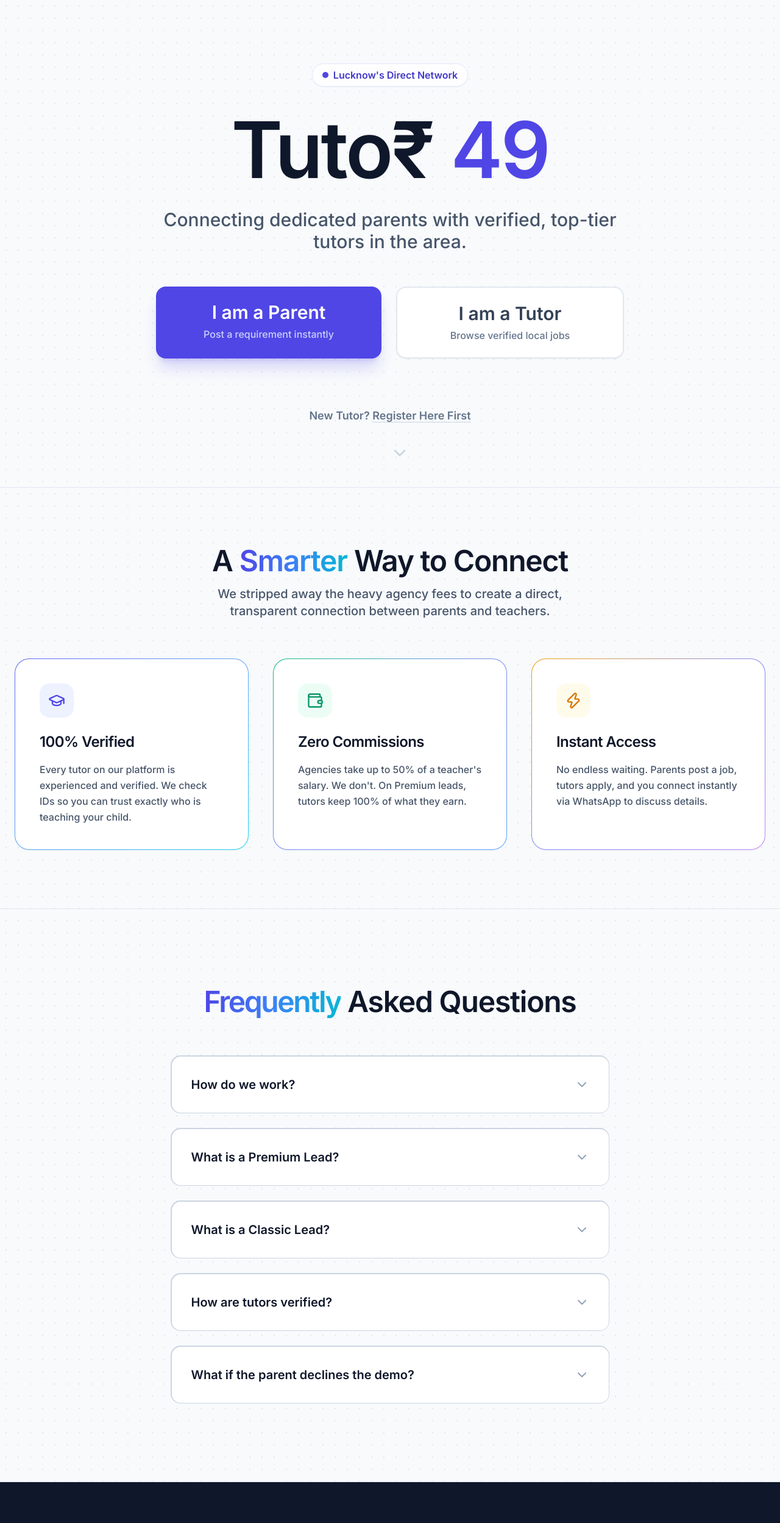
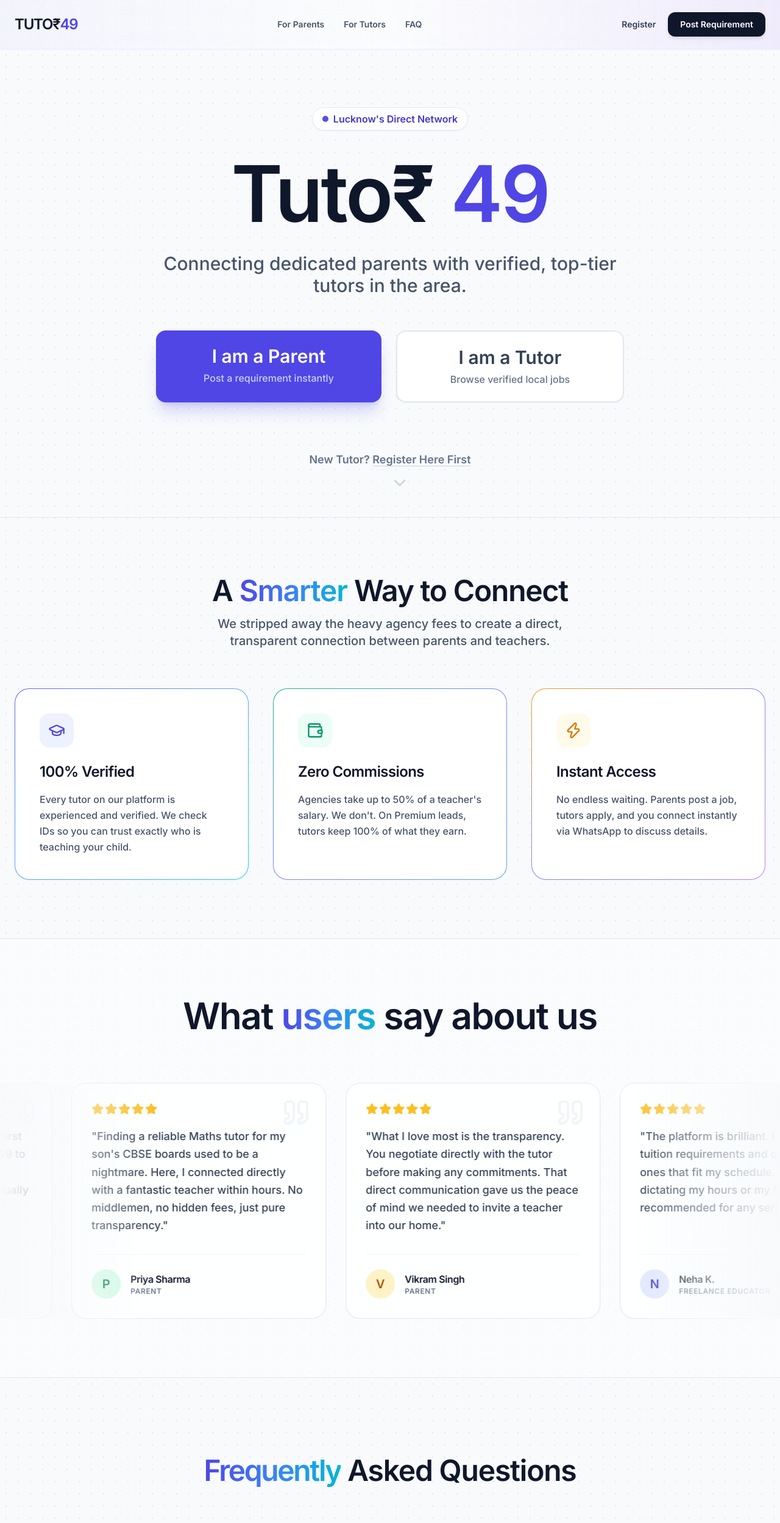
Before and after one commit to Amaan225/Luminous-Classes-Frontend, a React (Vite) app: page / in a window 1280 px wide. Shown: the top 2498 px of the page at 61% size. Built offline with nearby package versions, Linux system fonts and the light colour scheme; a web font is replaced by a local one.

Commit message:
text update

```diff
--- a/src/pages/LandingPage.jsx
+++ b/src/pages/LandingPage.jsx
@@ -1,9 +1,62 @@
 import React, { useState } from 'react';
 import { Link } from 'react-router-dom';
-import { GraduationCap, Wallet, Zap, ChevronDown } from 'lucide-react';
+import { GraduationCap, Wallet, Zap, ChevronDown, Star, Quote, Menu, X } from 'lucide-react';
 
 function LandingPage() {
   const [openFaqIndex, setOpenFaqIndex] = useState(null);
+  const [isMobileMenuOpen, setIsMobileMenuOpen] = useState(false);
+
+  // --- NEW: Smooth Scroll Function ---
+  const scrollToFaq = (e) => {
+    e.preventDefault();
+    const element = document.getElementById('faq');
+    if (element) {
+      element.scrollIntoView({ behavior: 'smooth' });
+    }
+  };
+
+ const testimonials = [
+    {
+      quote: "Agencies used to take 50% of my first month's salary. Here, I paid a flat ₹49 to unlock the lead and kept the entire ₹5,000 tuition fee. This platform actually respects a teacher's hard work.",
+      name: "Rahul Verma",
+      role: "Independent Tutor",
+      avatarBg: "bg-indigo-100 text-indigo-700",
+      initial: "R",
+      rating: 5
+    },
+    {
+      quote: "Finding a reliable Maths tutor for my son's CBSE boards used to be a nightmare. Here, I connected directly with a fantastic teacher within hours. No middlemen, no hidden fees, just pure transparency.",
+      name: "Priya Sharma",
+      role: "Parent",
+      avatarBg: "bg-emerald-100 text-emerald-700",
+      initial: "P",
+      rating: 5
+    },
+    {
+      quote: "What I love most is the transparency. You negotiate directly with the tutor before making any commitments. That direct communication gave us the peace of mind we needed to invite a teacher into our home.",
+      name: "Vikram Singh",
+      role: "Parent",
+      avatarBg: "bg-amber-100 text-amber-700",
+      initial: "V",
+      rating: 5
+    },
+    {
+      quote: "The platform is brilliant. I browse local tuition requirements and only unlock the ones that fit my schedule. No agencies dictating my hours or my fees. Highly recommended for any serious educator.",
+      name: "Neha K.",
+      role: "Freelance Educator",
+      avatarBg: "bg-indigo-100 text-indigo-700",
+      initial: "N",
+      rating: 5
+    },
+    {
+      quote: "I was struggling with physics concepts, but the tutor my parents found here explained everything so practically. The platform made it so easy to find the exact subject expertise I needed.",
+      name: "Ananya M.",
+      role: "Student",
+      avatarBg: "bg-emerald-100 text-emerald-700",
+      initial: "A",
+      rating: 4
+    }
+  ];
 
   const faqs = [
     {
@@ -32,14 +85,84 @@ function LandingPage() {
     setOpenFaqIndex(openFaqIndex === index ? null : index);
   };
 
+  const doubledTestimonials = [...testimonials, ...testimonials];
+
   return (
-    <div className="min-h-screen bg-slate-50 bg-[radial-gradient(#e5e7eb_1px,transparent_1px)] [background-size:20px_20px] text-slate-900 font-sans selection:bg-indigo-100 selection:text-indigo-900">
-      {/* INJECTED: Premium dotted background pattern on the main wrapper */}
+    <div className="min-h-screen bg-slate-50 bg-[radial-gradient(#e5e7eb_1px,transparent_1px)] [background-size:20px_20px] text-slate-900 font-sans selection:bg-indigo-100 selection:text-indigo-900 overflow-hidden relative">
+
+      <style>
+        {`
+          @keyframes infinite-scroll {
+            0% { transform: translateX(0); }
+            100% { transform: translateX(-50%); }
+          }
+          .animate-infinite-scroll {
+            animation: infinite-scroll 40s linear infinite;
+            width: max-content;
+          }
+          .animate-infinite-scroll:hover {
+            animation-play-state: paused;
+          }
+        `}
+      </style>
 
       {/* ========================================== */}
-      {/* 1. HERO SECTION (FULL SCREEN)              */}
+      {/* 0. NAVIGATION BAR (VIOLET/BLUE GLASS TINT) */}
       {/* ========================================== */}
-      <div className="relative overflow-hidden border-b border-slate-200 min-h-screen flex flex-col justify-center">
+      <nav className="fixed top-0 inset-x-0 z-[100] bg-white/40 backdrop-blur-2xl bg-gradient-to-r from-indigo-500/5 via-transparent to-violet-500/10 border-b border-indigo-100/50 shadow-sm shadow-indigo-500/5 transition-all duration-300">
+        <div className="max-w-7xl mx-auto px-6 h-20 flex items-center justify-between">
+
+          {/* Brand Logo */}
+          <Link to="/" className="text-2xl font-black tracking-tighter text-slate-900 drop-shadow-sm">
+            TUTO₹<span className="text-indigo-600">49</span>
+          </Link>
+
+          {/* Desktop Links */}
+          <div className="hidden md:flex items-center gap-8">
+            <Link to="/parent" className="text-sm font-bold text-slate-600 hover:text-indigo-600 transition-colors">For Parents</Link>
+            <Link to="/tutor" className="text-sm font-bold text-slate-600 hover:text-indigo-600 transition-colors">For Tutors</Link>
+            {/* UPDATED: Smooth Scroll Link */}
+            <a href="#faq" onClick={scrollToFaq} className="text-sm font-bold text-slate-600 hover:text-indigo-600 transition-colors cursor-pointer">FAQ</a>
+          </div>
+
+          {/* Desktop Actions */}
+          <div className="hidden md:flex items-center gap-5">
+            <Link to="/register" className="text-sm font-bold text-slate-700 hover:text-indigo-600 transition-colors">Register</Link>
+            <Link to="/parent" className="bg-slate-900 text-white px-5 py-2.5 rounded-xl text-sm font-bold shadow-md shadow-slate-900/10 hover:bg-indigo-600 hover:shadow-indigo-600/20 hover:-translate-y-0.5 transition-all">
+              Post Requirement
+            </Link>
+          </div>
+
+          {/* Mobile Menu Toggle */}
+          <button
+            className="md:hidden p-2 text-slate-600 hover:text-indigo-600 transition-colors"
+            onClick={() => setIsMobileMenuOpen(!isMobileMenuOpen)}
+          >
+            {isMobileMenuOpen ? <X className="w-6 h-6" /> : <Menu className="w-6 h-6" />}
+          </button>
+        </div>
+
+        {/* Mobile Dropdown Menu (Also Tinted) */}
+        <div className={`md:hidden absolute top-20 left-0 w-full bg-white/95 backdrop-blur-3xl border-b border-indigo-100/50 shadow-2xl transition-all duration-300 overflow-hidden ${isMobileMenuOpen ? 'max-h-96 opacity-100' : 'max-h-0 opacity-0'}`}>
+          <div className="px-6 py-8 flex flex-col gap-6">
+            <Link to="/parent" onClick={() => setIsMobileMenuOpen(false)} className="text-lg font-bold text-slate-700 hover:text-indigo-600">For Parents</Link>
+            <Link to="/tutor" onClick={() => setIsMobileMenuOpen(false)} className="text-lg font-bold text-slate-700 hover:text-indigo-600">Browse Jobs</Link>
+            <Link to="/register" onClick={() => setIsMobileMenuOpen(false)} className="text-lg font-bold text-slate-700 hover:text-indigo-600">Register as Tutor</Link>
+            {/* UPDATED: Mobile Smooth Scroll Link */}
+            <a href="#faq" onClick={(e) => { setIsMobileMenuOpen(false); scrollToFaq(e); }} className="text-lg font-bold text-slate-700 hover:text-indigo-600 cursor-pointer">FAQ</a>
+            <div className="pt-6 border-t border-indigo-100/50">
+              <Link to="/parent" onClick={() => setIsMobileMenuOpen(false)} className="w-full flex justify-center bg-indigo-600 text-white px-5 py-4 rounded-xl text-lg font-bold shadow-md">
+                Post a Requirement
+              </Link>
+            </div>
+          </div>
+        </div>
+      </nav>
+
+      {/* ========================================== */}
+      {/* 1. HERO SECTION                            */}
+      {/* ========================================== */}
+      <div className="relative overflow-hidden border-b border-slate-200 min-h-screen flex flex-col justify-center pt-24">
         <div className="absolute top-0 left-1/2 -translate-x-1/2 w-full max-w-4xl h-full bg-gradient-to-b from-indigo-50/80 to-transparent -z-10 rounded-full blur-3xl opacity-80"></div>
 
         <div className="max-w-7xl mx-auto px-6 flex flex-col items-center justify-center text-center relative z-10 w-full py-20">
@@ -54,7 +177,7 @@ function LandingPage() {
           </h1>
 
           <p className="text-xl md:text-2xl lg:text-3xl text-slate-600 mb-14 max-w-3xl mx-auto leading-relaxed font-medium">
-            Connecting dedicated parents with verified, top-tier  tutors in the area.
+            Connecting dedicated parents with verified, top-tier tutors in the area.
           </p>
 
           <div className="flex flex-col sm:flex-row gap-6 w-full max-w-3xl justify-center mb-16">
@@ -88,7 +211,7 @@ function LandingPage() {
       </div>
 
       {/* ========================================== */}
-      {/* 2. VALUE PROPOSITION (GRADIENT CARDS)      */}
+      {/* 2. VALUE PROPOSITION                       */}
       {/* ========================================== */}
       <div className="max-w-7xl mx-auto px-6 py-24">
 
@@ -103,9 +226,8 @@ function LandingPage() {
 
         <div className="grid grid-cols-1 md:grid-cols-3 gap-10">
 
-          {/* Card 1 with Gradient Border */}
           <div className="group relative p-[1px] rounded-3xl bg-gradient-to-br from-indigo-500 via-blue-400 to-cyan-400 shadow-sm hover:shadow-xl hover:shadow-indigo-500/10 transition-all duration-300">
-            <div className="bg-white rounded-[calc(1.5rem-1px)] p-10 h-full">
+            <div className="bg-white rounded-[calc(1.5rem-1px)] p-10 h-full overflow-hidden">
               <div className="w-14 h-14 bg-indigo-50 rounded-2xl flex items-center justify-center mb-6 group-hover:scale-110 transition-transform duration-300">
                 <GraduationCap className="w-7 h-7 text-indigo-600" />
               </div>
@@ -116,9 +238,8 @@ function LandingPage() {
             </div>
           </div>
 
-          {/* Card 2 with Gradient Border */}
           <div className="group relative p-[1px] rounded-3xl bg-gradient-to-br from-emerald-500 via-indigo-400 to-blue-400 shadow-sm hover:shadow-xl hover:shadow-emerald-500/10 transition-all duration-300">
-            <div className="bg-white rounded-[calc(1.5rem-1px)] p-10 h-full">
+            <div className="bg-white rounded-[calc(1.5rem-1px)] p-10 h-full overflow-hidden">
               <div className="w-14 h-14 bg-emerald-50 rounded-2xl flex items-center justify-center mb-6 group-hover:scale-110 transition-transform duration-300">
                 <Wallet className="w-7 h-7 text-emerald-600" />
               </div>
@@ -129,9 +250,8 @@ function LandingPage() {
             </div>
           </div>
 
-          {/* Card 3 with Gradient Border */}
           <div className="group relative p-[1px] rounded-3xl bg-gradient-to-br from-amber-500 via-indigo-400 to-purple-400 shadow-sm hover:shadow-xl hover:shadow-amber-500/10 transition-all duration-300">
-            <div className="bg-white rounded-[calc(1.5rem-1px)] p-10 h-full">
+            <div className="bg-white rounded-[calc(1.5rem-1px)] p-10 h-full overflow-hidden">
               <div className="w-14 h-14 bg-amber-50 rounded-2xl flex items-center justify-center mb-6 group-hover:scale-110 transition-transform duration-300">
                 <Zap className="w-7 h-7 text-amber-600" />
               </div>
@@ -146,9 +266,57 @@ function LandingPage() {
       </div>
 
       {/* ========================================== */}
-      {/* 3. FAQ SECTION (GRADIENT FAQ BARS)         */}
+      {/* 3. TESTIMONIAL MARQUEE SECTION             */}
       {/* ========================================== */}
-      <div className="border-y border-slate-200 py-32 relative">
+      <section className="py-24 border-y border-slate-200 bg-white/50">
+        <div className="max-w-7xl mx-auto px-6 mb-20 text-center">
+            <h2 className="text-5xl md:text-6xl font-extrabold tracking-tight text-slate-900 drop-shadow-sm">
+              What <span className="text-transparent bg-clip-text bg-gradient-to-r from-indigo-600 via-blue-500 to-cyan-500">users</span> say about us
+            </h2>
+        </div>
+
+        <div className="overflow-hidden relative flex">
+          <div className="absolute inset-y-0 left-0 w-32 md:w-64 bg-gradient-to-r from-slate-50 to-transparent z-20 pointer-events-none" />
+          <div className="absolute inset-y-0 right-0 w-32 md:w-64 bg-gradient-to-l from-slate-50 to-transparent z-20 pointer-events-none" />
+
+          <div className="flex animate-infinite-scroll">
+            {doubledTestimonials.map((test, index) => (
+              <div key={index} className="w-[350px] md:w-[450px] flex-shrink-0 px-4">
+                <div className="bg-white/80 backdrop-blur-sm p-8 rounded-3xl border border-slate-200 h-full flex flex-col justify-between shadow-sm hover:border-indigo-200 hover:shadow-md transition-all duration-300 relative group overflow-hidden">
+
+                  <Quote className="absolute top-6 right-6 w-12 h-12 text-slate-100 -z-10 group-hover:text-indigo-50 transition-colors duration-300" />
+
+                  <div className="mb-8 z-10">
+                    <div className="flex gap-0.5 mb-5">
+                      {[...Array(5)].map((_, i) => (
+                        <Star key={i} className={`w-5 h-5 ${i < test.rating ? 'fill-amber-400 text-amber-400' : 'fill-slate-200 text-slate-200'}`} />
+                      ))}
+                    </div>
+                    <p className="text-slate-700 leading-relaxed font-medium text-lg">"{test.quote}"</p>
+                  </div>
+
+                  <div className="flex items-center gap-4 pt-6 border-t border-slate-100 mt-auto z-10">
+                    <div className={`w-12 h-12 rounded-full flex items-center justify-center font-bold text-xl ${test.avatarBg}`}>
+                      {test.initial}
+                    </div>
+                    <div>
+                      <h4 className="font-bold text-slate-900 text-base tracking-tight">{test.name}</h4>
+                      <p className="text-xs text-slate-500 font-semibold uppercase tracking-wider">{test.role}</p>
+                    </div>
+                  </div>
+
+                </div>
+              </div>
+            ))}
+          </div>
+        </div>
+      </section>
+
+      {/* ========================================== */}
+      {/* 4. FAQ SECTION                             */}
+      {/* ========================================== */}
+      {/* UPDATED: Added scroll-mt-24 so the navbar doesn't cover the title when scrolling down */}
+      <div id="faq" className="py-32 relative scroll-mt-24">
         <div className="max-w-3xl mx-auto px-6">
           <div className="text-center mb-16">
             <h2 className="text-4xl md:text-5xl font-extrabold text-slate-900 tracking-tight">
@@ -189,7 +357,7 @@ function LandingPage() {
       </div>
 
       {/* ========================================== */}
-      {/* 4. FOOTER                                  */}
+      {/* 5. FOOTER                                  */}
       {/* ========================================== */}
       <footer className="bg-slate-900 text-slate-300 py-20 text-center relative z-10">
         <div className="max-w-7xl mx-auto px-6">
```
